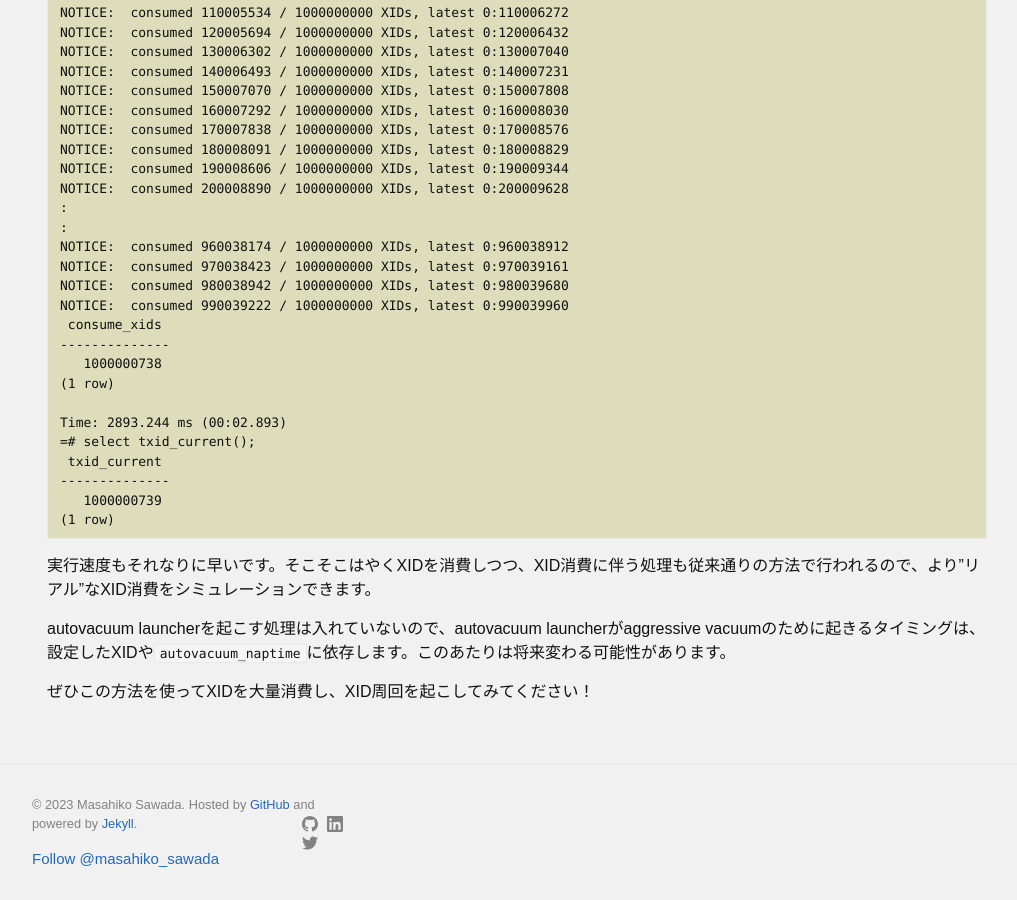
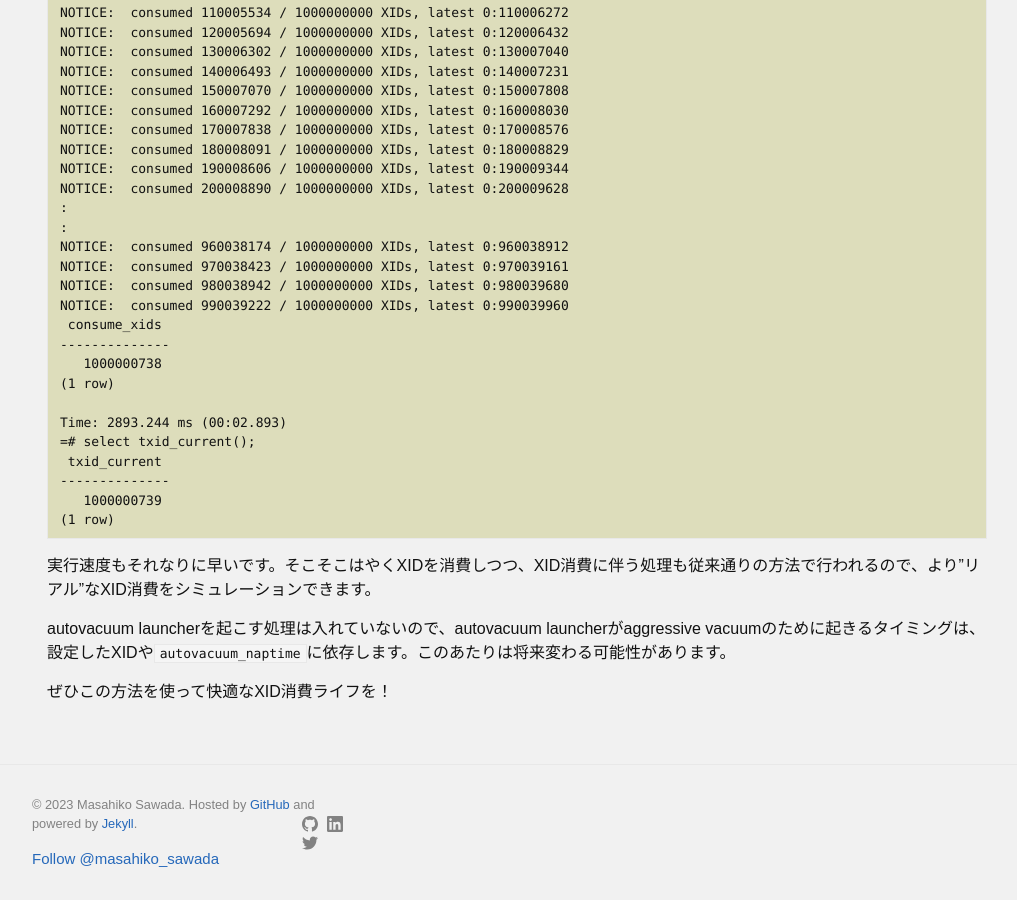
Before and after one commit to MasahikoSawada/masahikosawada.github.io, a Jekyll site: the page built from _posts/2023-12-21-Burning-XIDs.md, in a window 1280 px wide and 900 px high, scrolled down 4574 px. Shown: the whole window, without its empty margins (123-1140 px from the left). Built offline with Jekyll 4.4.1, drawn with Linux system fonts in a browser that asks for light colours; comment, search, counter and statistics services are not loaded.

Commit message:
post: update barning xid post.

```diff
--- a/_posts/2023-12-21-Burning-XIDs.md
+++ b/_posts/2023-12-21-Burning-XIDs.md
@@ -226,4 +226,4 @@ Time: 2893.244 ms (00:02.893)
 
 autovacuum launcherを起こす処理は入れていないので、autovacuum launcherがaggressive vacuumのために起きるタイミングは、設定したXIDや`autovacuum_naptime`に依存します。このあたりは将来変わる可能性があります。
 
-ぜひこの方法を使ってXIDを大量消費し、XID周回を起こしてみてください！
+ぜひこの方法を使って快適なXID消費ライフを！
```
